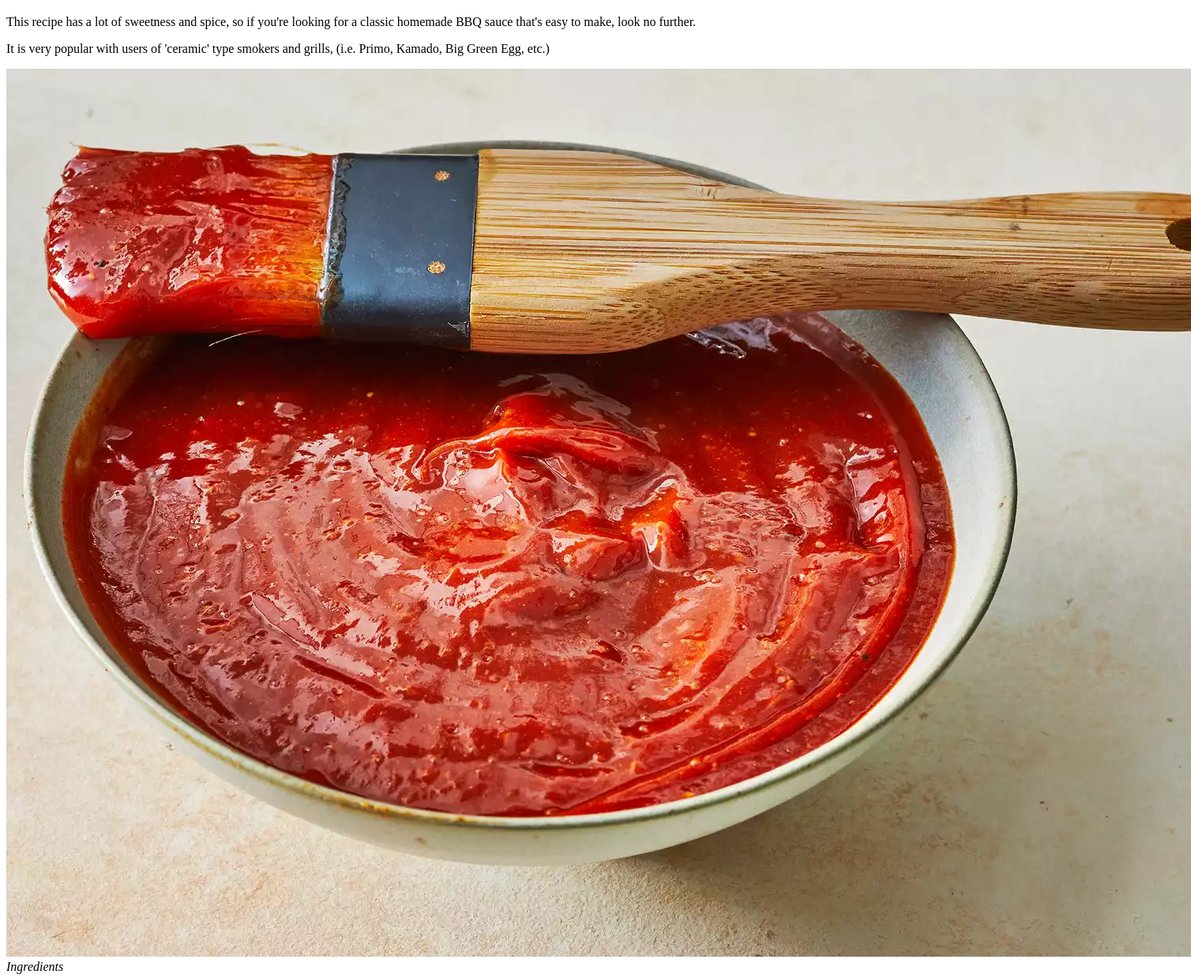
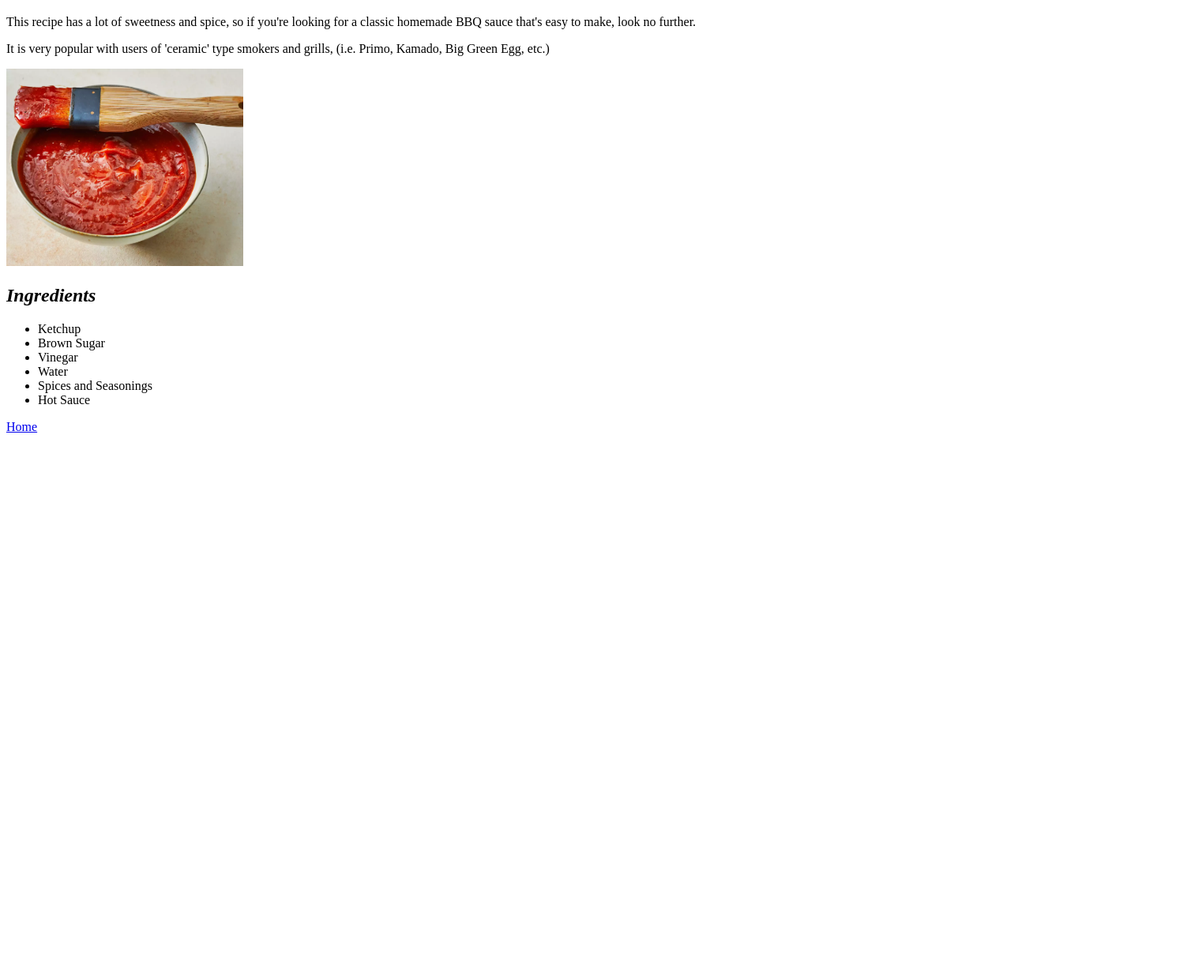
Before and after one commit to aungkomyat1606/odin-recipes, a plain HTML site: page recipes/homemadebbqsauce.html in a window 1280 px wide. Shown: the part 61-1300 px from the top of the page at 79% size, 1508 px wide, since content can reach past the window. After the commit the page ends 800 px from the top, so only its background shows below. Drawn offline with Linux system fonts and the light colour scheme.

Commit message:
resized picture

```diff
--- a/recipes/homemadebbqsauce.html
+++ b/recipes/homemadebbqsauce.html
@@ -14,8 +14,9 @@
     <p>It is very popular with
         users of 'ceramic' type smokers and grills, (i.e. Primo, Kamado, Big Green Egg,
         etc.)</p>
-    <img src="images/BBQ-Sauce.png" alt="Homemade BBQ Sauce">
-    <em>Ingredients</em>
+    <img src="images/BBQ-Sauce.png" alt="Homemade BBQ Sauce" style="width: 300px; height: 250px;">
+    <br>
+    <h2><em>Ingredients</em></h2>
     <ul>
         <li>Ketchup</li>
         <li>Brown Sugar</li>
```
